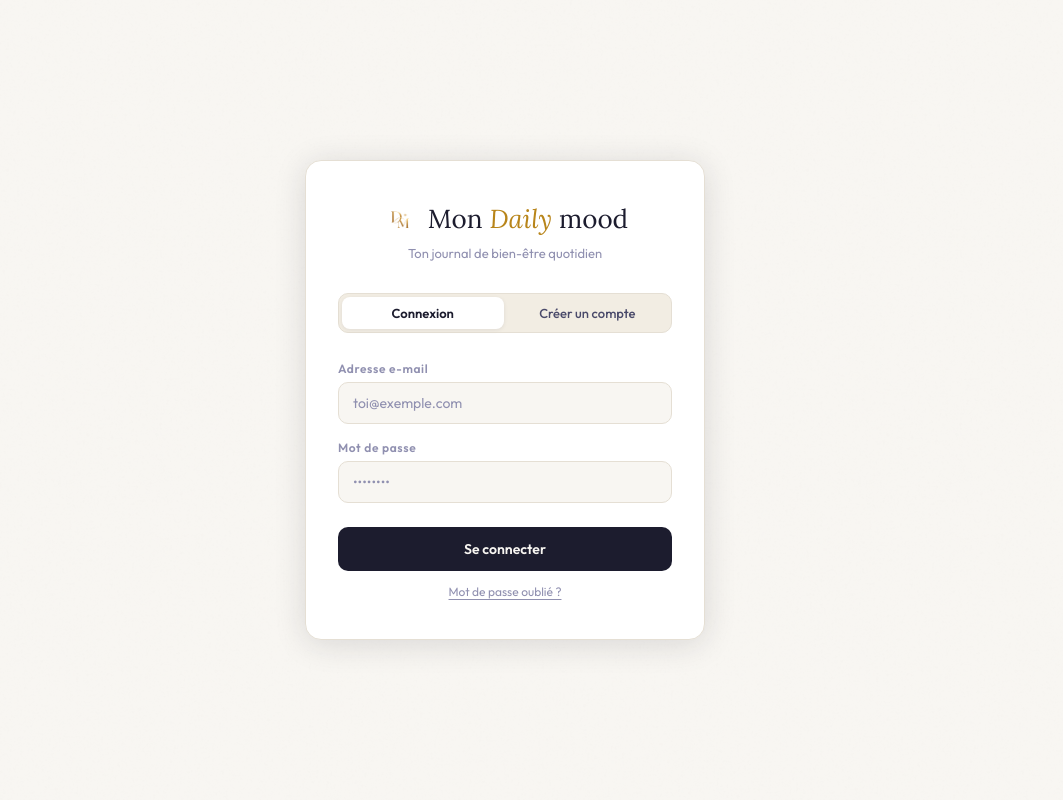
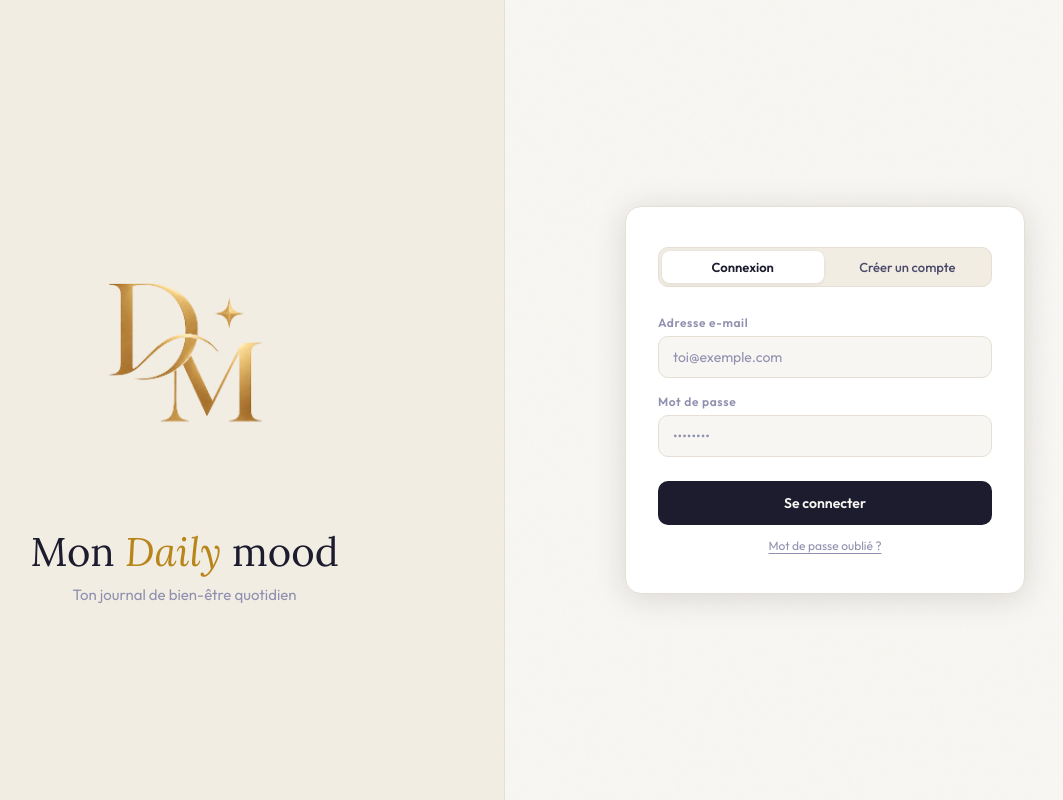
Before and after one commit to Roromain09/DailyMood, a website: page index.html in a window 1280 px wide. Shown: the whole page, without its empty margins (135-1198 px from the left). Drawn offline with Linux system fonts and the light colour scheme.

Commit message:
Update authentication layout and styles
Refactor layout to use grid for authentication page and remove unnecessary styles.

```diff
--- a/index.html
+++ b/index.html
@@ -56,10 +56,6 @@ body {
   background: var(--paper);
   color: var(--ink);
   min-height: 100vh;
-  display: flex;
-  align-items: center;
-  justify-content: center;
-  padding: 2rem 1.5rem;
   -webkit-font-smoothing: antialiased;
 }
 
@@ -73,6 +69,49 @@ body::before {
   opacity: 0.5;
 }
 
+/* ── LAYOUT 2 COLONNES ── */
+.auth-layout {
+  position: relative;
+  z-index: 1;
+  min-height: 100vh;
+  display: grid;
+  grid-template-columns: 1fr 1fr;
+}
+
+/* Colonne gauche : logo */
+.auth-brand {
+  display: flex;
+  flex-direction: column;
+  align-items: center;
+  justify-content: center;
+  text-align: center;
+  padding: 3rem 2rem;
+  background: var(--paper-warm);
+  border-right: 1px solid var(--paper-line);
+}
+.auth-brand img {
+  width: min(300px, 60%);
+  height: auto;
+  object-fit: contain;
+  margin-bottom: 2rem;
+}
+.auth-brand h1 {
+  font-family: 'Lora', serif;
+  font-size: 40px;
+  font-weight: 400;
+  line-height: 1.15;
+}
+.auth-brand h1 em { font-style: italic; color: var(--gold); }
+.auth-brand p { font-size: 15px; color: var(--ink-faint); margin-top: 10px; }
+
+/* Colonne droite : formulaire */
+.auth-side {
+  display: flex;
+  align-items: center;
+  justify-content: center;
+  padding: 2rem 1.5rem;
+}
+
 .auth-box {
   background: white;
   border: 1px solid var(--paper-line);
@@ -81,23 +120,19 @@ body::before {
   width: 100%;
   max-width: 400px;
   box-shadow: 0 4px 32px var(--shadow-md);
-  position: relative;
-  z-index: 1;
 }
 @media (prefers-color-scheme: dark) { .auth-box { background: var(--paper-warm); } }
 
-.auth-logo {
-  text-align: center;
-  margin-bottom: 2rem;
+/* Mobile : on empile */
+@media (max-width: 800px) {
+  .auth-layout { grid-template-columns: 1fr; grid-template-rows: auto 1fr; }
+  .auth-brand { padding: 2rem 1.5rem 1.5rem; border-right: none; border-bottom: 1px solid var(--paper-line); }
+  .auth-brand img { width: 90px; margin-bottom: 1rem; }
+  .auth-brand h1 { font-size: 26px; }
+  .auth-brand p { font-size: 13px; }
 }
-.auth-logo h1 {
-  font-family: 'Lora', serif;
-  font-size: 26px;
-  font-weight: 400;
-}
-.auth-logo h1 em { font-style: italic; color: var(--gold); }
-.auth-logo p { font-size: 13px; color: var(--ink-faint); margin-top: 6px; }
 
+/* ── FORMULAIRES ── */
 .auth-tabs {
   display: flex;
   gap: 3px;
@@ -206,14 +241,18 @@ body::before {
 </head>
 <body>
 
-<div class="auth-box">
-  <div class="auth-logo">
-    <div style="display:flex;align-items:center;justify-content:center;gap:10px;margin-bottom:0.5rem">
-      <img src="/logo.png" alt="Logo" style="width:36px;height:36px;object-fit:contain">
+<div class="auth-layout">
+
+  <!-- Gauche : logo -->
+  <div class="auth-brand">
+    <img src="/logo.png" alt="Logo">
     <h1>Mon <em>Daily</em> mood</h1>
-    </div>
     <p>Ton journal de bien-être quotidien</p>
   </div>
+
+  <!-- Droite : formulaire -->
+  <div class="auth-side">
+    <div class="auth-box">
 
       <!-- Tabs : Connexion / Créer un compte -->
       <div class="auth-tabs" id="authTabsRow">
@@ -265,7 +304,11 @@ body::before {
         <div class="auth-error" id="forgotError"></div>
         <div class="auth-success" id="forgotSuccess">Lien envoyé ! Vérifie ta boîte mail (et tes spams).</div>
       </div>
-</div>
+
+    </div><!-- fin .auth-box -->
+  </div><!-- fin .auth-side -->
+
+</div><!-- fin .auth-layout -->
 
 <script>
 const SUPABASE_URL = 'https://hjvlwzcvstniapdrzajq.supabase.co';
```
Lines whose indentation alone changed are shown as unchanged.
